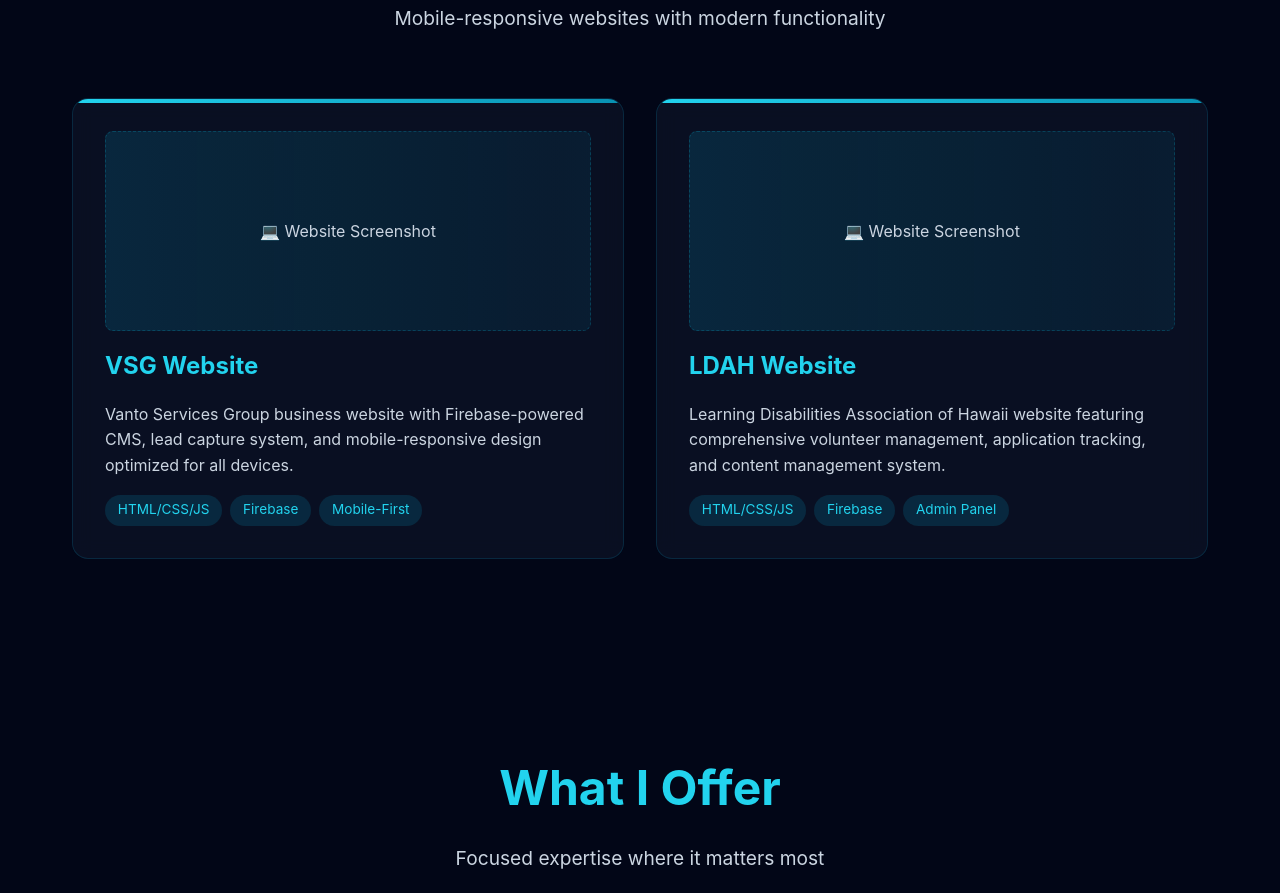
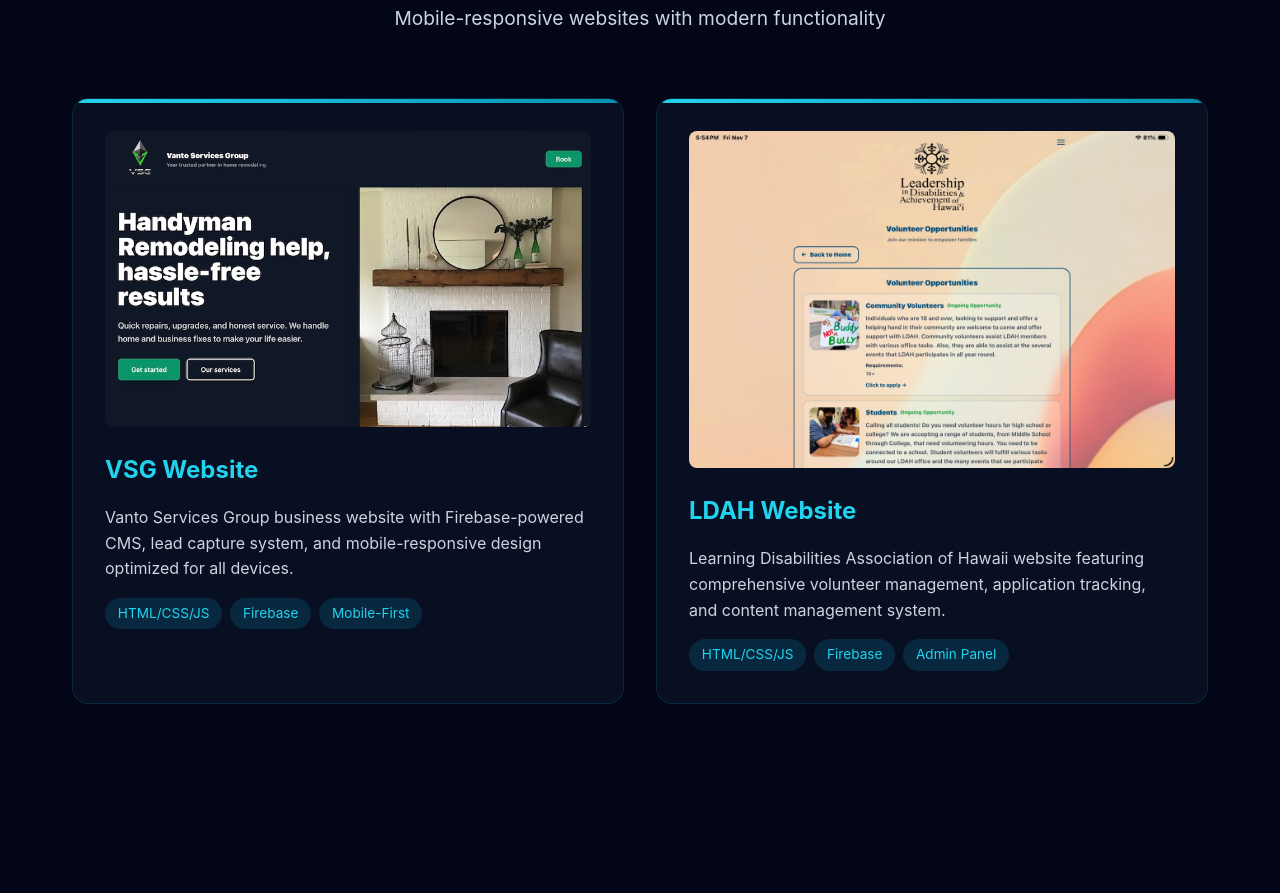
Before and after one commit to danpoahu/Website, a plain HTML site: page index.html in a window 1280 px wide. Shown: the part 3394-4287 px from the top of the page. Drawn offline with Linux system fonts and the light colour scheme.

Commit message:
update pic for web and home

```diff
--- a/index.html
+++ b/index.html
@@ -629,9 +629,7 @@
 
         <div class="project-grid">
             <div class="project-card">
-                <div class="project-screenshot loading-placeholder">
-                    <span>💻 Website Screenshot</span>
-                </div>
+                <img src="VSGweb.jpg" alt="VSG Website Screenshot" style="width: 100%; border-radius: 8px; margin-bottom: 1rem;">
                 <h3>VSG Website</h3>
                 <p>Vanto Services Group business website with Firebase-powered CMS, lead capture system, and mobile-responsive design optimized for all devices.</p>
                 <div class="project-tags">
@@ -642,9 +640,7 @@
             </div>
 
             <div class="project-card">
-                <div class="project-screenshot loading-placeholder">
-                    <span>💻 Website Screenshot</span>
-                </div>
+                <img src="LDAHWeb.jpg" alt="LDAH Website Screenshot" style="width: 100%; border-radius: 8px; margin-bottom: 1rem;">
                 <h3>LDAH Website</h3>
                 <p>Learning Disabilities Association of Hawaii website featuring comprehensive volunteer management, application tracking, and content management system.</p>
                 <div class="project-tags">
```
Also changed, not shown: LDAHWeb.jpg (added), VSGweb.jpg (added).
